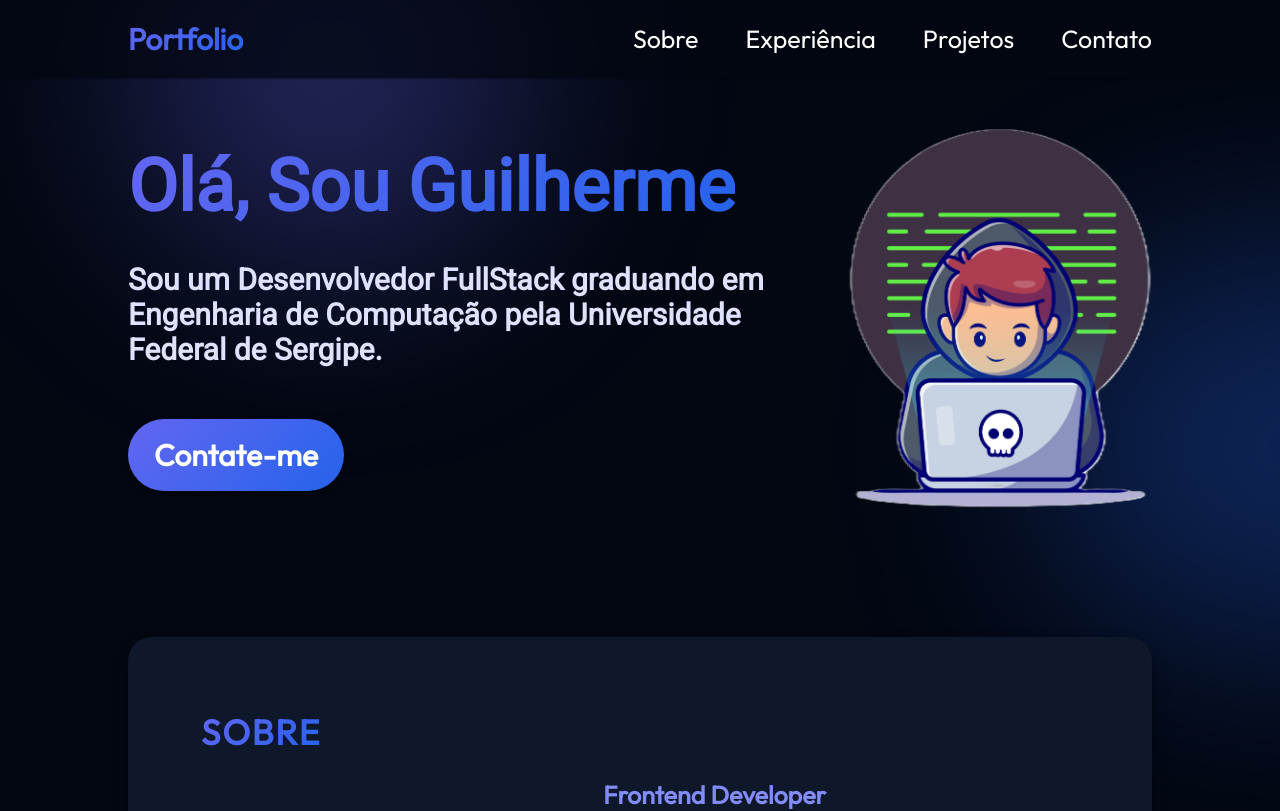
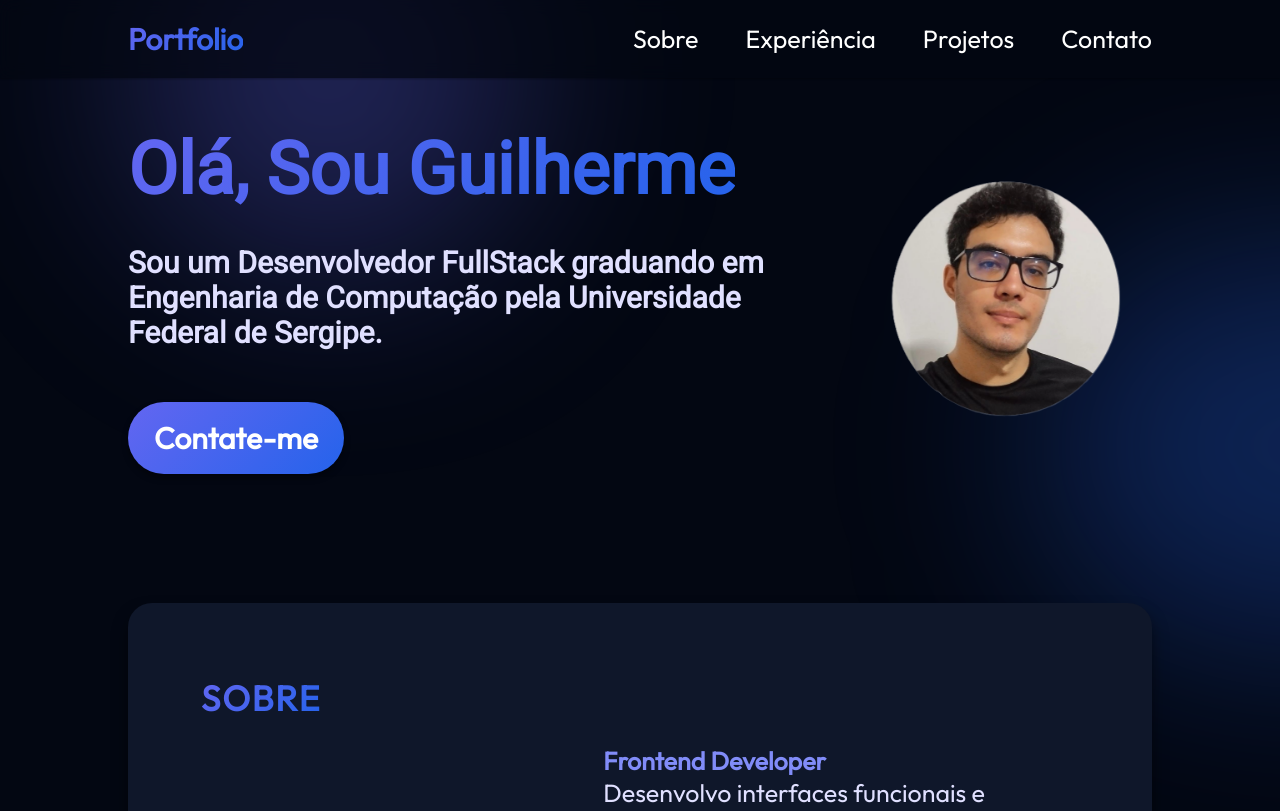
Before and after one commit to GuilhermeFreitass/react-portfolio, a React (Vite) app: page / in a window 1280 px wide. Shown: the top 811 px of the page. Built offline with nearby package versions, Linux system fonts and the light colour scheme.

Commit message:
new hero photo

```diff
--- a/src/components/Hero/Hero.jsx
+++ b/src/components/Hero/Hero.jsx
@@ -10,7 +10,7 @@ const hero = () => {
         <p className={styles.description}>Sou um Desenvolvedor FullStack graduando em Engenharia de Computação pela Universidade Federal de Sergipe.</p>
         <a href="#contact" className={styles.contactBtn}>Contate-me</a>
       </div>
-      <img src={getImageUrl("hero/heroImage2.png")} alt="" className={styles.heroImg}/>
+      <img src={getImageUrl("hero/heroImage.PNG")} alt="" className={styles.heroImg}/>
       <div className={styles.topBlur}></div>
       <div className={styles.bottomBlur}></div>
 
```
Also changed, not shown: public/assets/hero/heroImage.png, public/assets/hero/heroImage2.png (deleted).
